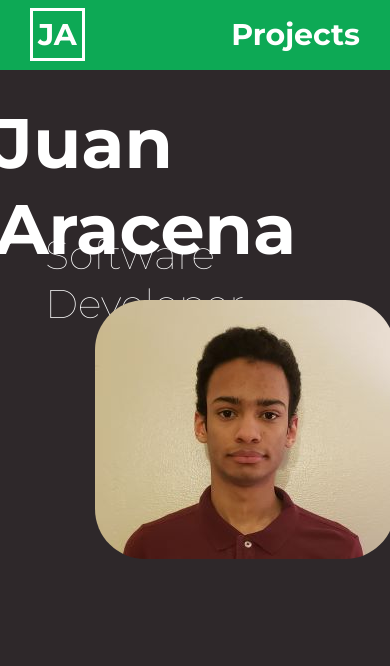
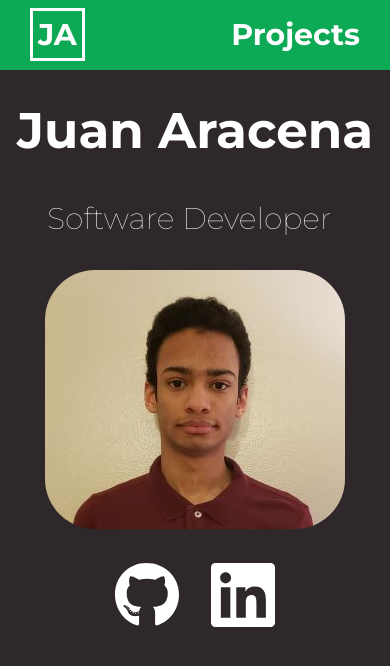
Before and after one commit to JuanAracena/PersonalWebsite, a React (Create React App) app: page / in a window 390 px wide. Shown: the top 666 px of the page. Built offline with nearby package versions, Linux system fonts and the light colour scheme; the HTML template or start-up script is replaced by a standard one.

Commit message:
Fixed icons and layout when the width is less than 576px

```diff
--- a/src/components/Profile.js
+++ b/src/components/Profile.js
@@ -9,15 +9,12 @@ function Profile() {
             <div id="text">
                 <h2>Software Developer</h2>
             </div>
-            <div id="portrait">
-                {/* <img id="img" src="photo.jpg" alt=""></img> */}
+            <div id="portrait"></div>
 
-            </div>
-
-            {/* <div id="icons">
+            <div id="icons">
                 <a href="https://github.com/JuanAracena"> <FaGithub size="4em"/></a>
                 <a href="https://www.linkedin.com/in/juan-aracena-santelises/"> <FaLinkedin size="4em"/></a>
-            </div> */}
+            </div>
 
         </div>
     )
--- a/src/components/ProfileStyles.css
+++ b/src/components/ProfileStyles.css
@@ -6,18 +6,18 @@
     align-items: center;
     justify-content: center;
     padding-top: 30px;
-    grid-template-rows: 0fr 0fr 0fr;
+    grid-template-rows: 0fr 0fr 0fr 0fr;
 
 
 
   }
 
-  #info h1 {
+#info h1 {
     font-family: Montserrat;
     font-size: 70px;
     margin-bottom: 0;
     color: #ffffff;
-    height: 130px;
+    height: 100px;
 
 
 
@@ -45,25 +45,14 @@
     border-radius: 50px;
     margin-left: 100px;
 
-    /* max-width: 100%;
-    height: 100%;
-
-    padding: 20px; */
-
 }
 
-/* #info #icons {
+#info #icons {
     display: flex;
     gap: 2em;
     padding: 2em;
-} */
-
-/*
-
-
-
-
-
+    justify-content: center;
+}
 
 
 #info #icons a {
@@ -78,6 +67,30 @@
     color: #8D818C;
 }
 
+@media screen and (max-width: 576px) {
+    #info h1 {
+        font-size: 50px;
+    }
+
+    #info h2 {
+        font-size: 30px;
+        margin-left: 30px;
+    }
+
+    #info #icons {
+        size: 1em;
+    }
+
+    #portrait {
+        margin-left: 28px;
+
+    }
+}
+
+
+/*
+
+
 @media screen and (max-width: 1000px) {
     #info h1 {
         font-size: 50px;
@@ -89,6 +102,8 @@
         size: 1em;
     }
 }
+
+
 
 @media screen and (max-width: 576px) {
 
```
